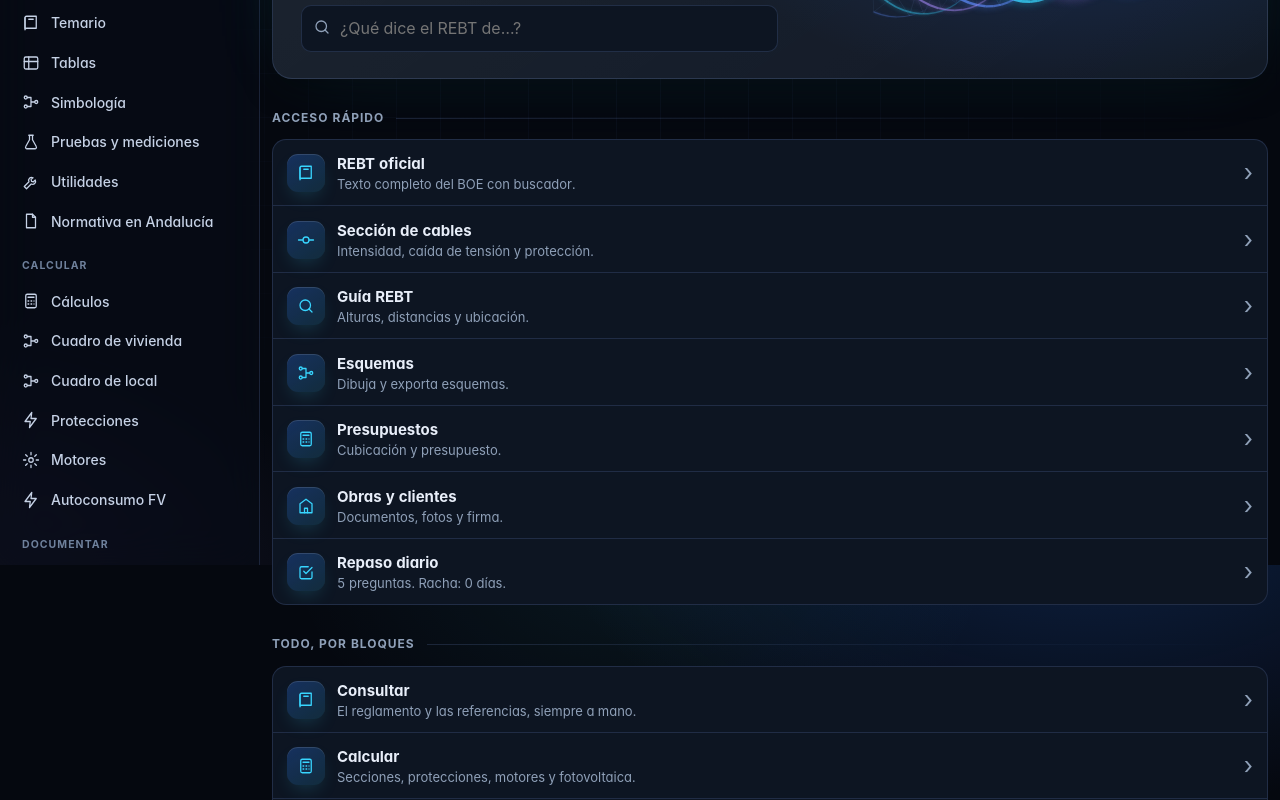
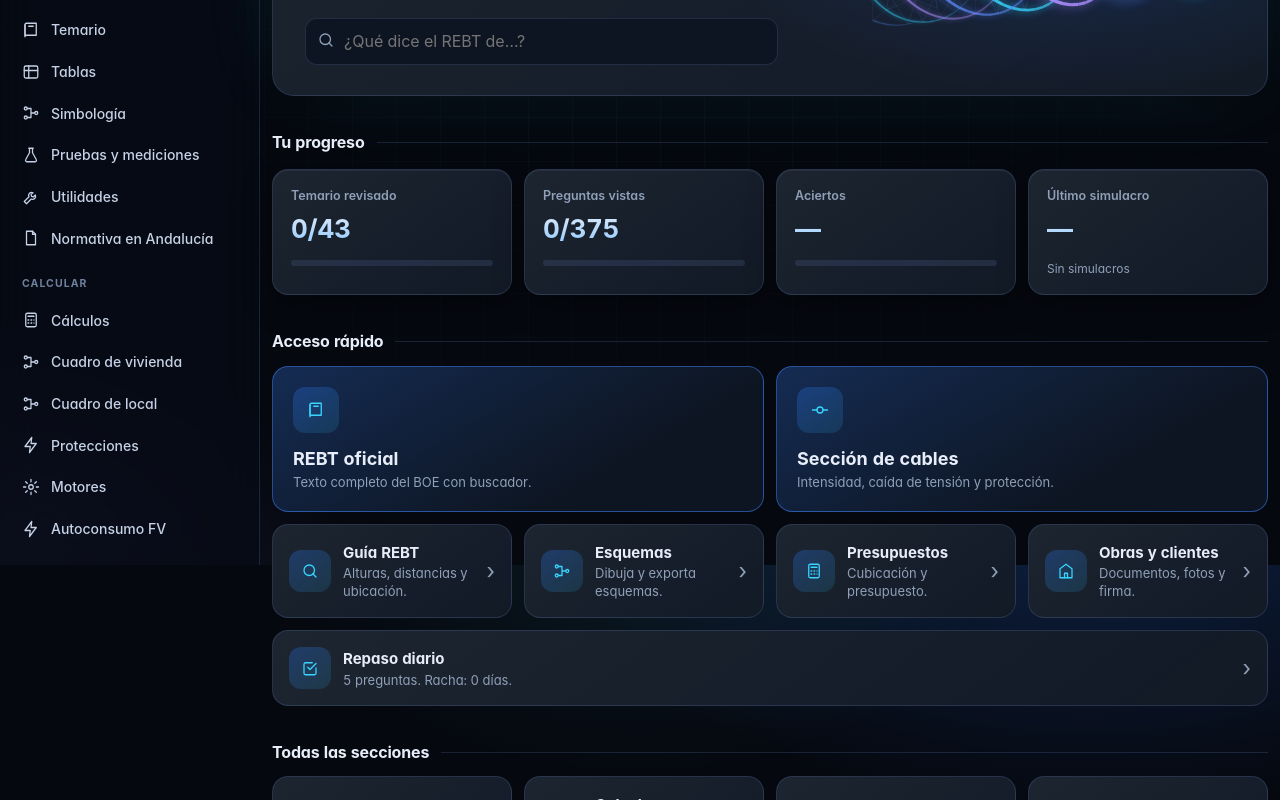
Before and after one commit to lorenzo2t2/rebt-pro, a plain HTML site: page app/index.html in a window 1280 px wide. Shown: the part 235-1035 px from the top of the page. Drawn offline with Linux system fonts and the light colour scheme.

Commit message:
v1.14.0: portada y tarjetas rediseñadas (bloques tipo bento, progreso arriba)
Co-Authored-By: Claude Sonnet 5.5 <noreply@anthropic.com>

```diff
--- a/app/css/style.css
+++ b/app/css/style.css
@@ -361,3 +361,49 @@ th{background:var(--panel2)}
 .tv .tt{fill:var(--text);font:600 12px system-ui,sans-serif}.tv .ts{fill:var(--muted);font:11px system-ui,sans-serif}.tv .big{fill:var(--text);font:700 15px system-ui,sans-serif}.tv .wt{fill:#fff;font:700 11px system-ui,sans-serif;text-anchor:middle}
 .tv .tm{fill:var(--accent);font:600 11px system-ui,sans-serif}.tv .ln{stroke:var(--text);stroke-width:1.6;fill:none}.tv .ln.ac{stroke:var(--accent);stroke-width:1.8}.tv .dm{stroke:var(--accent);stroke-width:1.2;fill:none;stroke-dasharray:4 3}.tv .pc{stroke:var(--text);stroke-width:3}
 .gimg{display:block;width:100%;max-width:780px;height:auto;margin:0 auto;background:#fff;border-radius:6px;padding:4px}.gh{margin:16px 0 8px;color:var(--accent)}
+
+/* ================= Diseño v4: ordenado, por bloques (bento) ================= */
+h2{text-transform:none;letter-spacing:-.01em;font-size:16px;font-weight:700;color:var(--text);margin:34px 0 12px}
+h2::after{background:var(--line)}
+#view{max-width:1180px}
+.top{border-radius:22px;padding:30px 32px}
+.top .kick{text-transform:none;letter-spacing:.02em;font-size:13px;font-weight:600}
+.top h1{font-size:clamp(32px,4.6vw,48px)}
+.kpis{grid-template-columns:repeat(4,1fr);margin-top:14px}
+.kpis>div{padding:16px 18px;border-radius:16px}
+.kpis small{font-size:12.5px}
+.kpis strong{font-size:26px;margin:4px 0 10px}
+.tiles{gap:12px}
+.tile,a.card{transform:none!important;border-radius:16px;padding:16px;align-items:center;transition:border-color .15s,background .15s}
+.tile::after,a.card::after{display:none}
+.tile:hover,a.card:hover{box-shadow:none;border-color:var(--accent);background:var(--glass),var(--panel2)}
+.tile .ti{transform:none;width:42px;height:42px;border-radius:12px;box-shadow:none}
+.tile b,.tile span{transform:none}
+.tile>div:last-child{min-width:0;flex:1}
+.tile::before{content:"›";order:3;margin-left:auto;color:var(--muted);font-size:22px;line-height:1}
+.bento{grid-template-columns:repeat(4,1fr)}
+.bento .tile:nth-child(-n+2){grid-column:span 2;flex-direction:column;align-items:flex-start;justify-content:space-between;min-height:132px;padding:20px;background:linear-gradient(150deg,color-mix(in srgb,var(--brand) 22%,var(--panel)),var(--panel) 70%);border-color:color-mix(in srgb,var(--brand) 40%,var(--glassb))}
+.bento .tile:nth-child(-n+2)::before{display:none}
+.bento .tile:nth-child(-n+2) b{font-size:18px}
+.bento .tile:nth-child(-n+2) .ti{width:46px;height:46px}
+.chip{border-radius:10px}
+.btn,input,select,textarea,.opt,details,.note{border-radius:12px}
+#nav a{border-radius:10px;padding:9px 12px}
+#nav a.on{box-shadow:none;background:color-mix(in srgb,var(--brand) 20%,transparent);color:#fff}
+:root[data-theme="light"] #nav a.on{color:var(--brand)}
+:root[data-estilo="sobrio"] .bento .tile:nth-child(-n+2){background:var(--panel2)}
+@media (max-width:1000px){.bento{grid-template-columns:repeat(2,1fr)}.kpis{grid-template-columns:repeat(2,1fr)}}
+@media (max-width:860px){.tile{flex-direction:row}.bento .tile:nth-child(-n+2){flex-direction:row;align-items:center;min-height:0;padding:14px;grid-column:span 2}.bento .tile:nth-child(-n+2) b{font-size:15px}.bento .tile:nth-child(-n+2) .ti{width:40px;height:40px}.bento .tile:nth-child(-n+2) span{display:block}.tiles{grid-template-columns:1fr 1fr}.tile::before{display:none}.top{padding:20px 18px}}
+@media (max-width:520px){.bento .tile:nth-child(n+3){grid-column:span 2}.tiles:not(.bento){grid-template-columns:1fr}}
+/* v4: anula la lista continua anterior y vuelve a tarjetas en cuadrícula */
+.tiles{display:grid;grid-template-columns:repeat(auto-fill,minmax(min(100%,240px),1fr));gap:12px;border:0;border-radius:0;overflow:visible;background:transparent;margin:8px 0 18px}
+.tiles.bento{grid-template-columns:repeat(4,1fr)}
+.tiles .tile{border:1px solid var(--glassb);border-bottom:1px solid var(--glassb);border-radius:16px;background:var(--glass),var(--panel);padding:16px;min-height:0;align-items:center}
+.tiles .tile:last-child{border-bottom:1px solid var(--glassb)}
+.tiles .tile::after{display:none}
+.tiles .tile:hover{background:var(--glass),var(--panel2);border-color:var(--accent)}
+.tiles .tile span{font-size:13px}
+.tiles.bento .tile:nth-child(-n+2){background:linear-gradient(150deg,color-mix(in srgb,var(--brand) 22%,var(--panel)),var(--panel) 70%);border-color:color-mix(in srgb,var(--brand) 40%,var(--glassb))}
+@media (max-width:1000px){.tiles.bento{grid-template-columns:repeat(2,1fr)}}
+@media (max-width:520px){.tiles{grid-template-columns:1fr}.tiles.bento{grid-template-columns:1fr 1fr}.tiles.bento .tile:nth-child(n+3){grid-column:span 2}}
+.tiles.bento .tile:last-child{grid-column:1/-1}
--- a/app/js/app.js
+++ b/app/js/app.js
@@ -162,8 +162,15 @@
       <form class="sbox" id="hs" role="search">${ic('search')}<input id="hq" type="search" placeholder="¿Qué dice el REBT de…?" autocomplete="off" aria-label="Buscar en el REBT"></form></div>
       <canvas id="fx3d" aria-hidden="true"></canvas>
     </div>
+    <h2>Tu progreso</h2>
+    <div class="kpis">
+      <div><small>Temario revisado</small><strong>${p.done}/${p.total}</strong><div class="bar"><i style="width:${p.total ? p.done / p.total * 100 : 0}%"></i></div></div>
+      <div><small>Preguntas vistas</small><strong>${s.vistas}/${s.total}</strong><div class="bar"><i style="width:${s.vistas / s.total * 100}%"></i></div></div>
+      <div><small>Aciertos</small><strong>${s.ok + s.ko ? s.pct + ' %' : '—'}</strong><div class="bar"><i style="width:${s.pct}%"></i></div></div>
+      <div><small>Último simulacro</small><strong>${last ? fmt(last.nota, 1) + '/10' : '—'}</strong><div class="muted" style="font-size:12px">${last ? new Date(last.fecha).toLocaleDateString('es-ES') + ' · ' + last.n + ' preguntas' : 'Sin simulacros'}</div></div>
+    </div>
     <h2>Acceso rápido</h2>
-    <div class="tiles">
+    <div class="tiles bento">
       ${tile('#/rebt', 'book', 'REBT oficial', 'Texto completo del BOE con buscador.')}
       ${tile('#/calc/seccion', 'cable', 'Sección de cables', 'Intensidad, caída de tensión y protección.')}
       ${tile('#/guia', 'search', 'Guía REBT', 'Alturas, distancias y ubicación.')}
@@ -172,16 +179,9 @@
       ${tile('#/obras', 'house', 'Obras y clientes', 'Documentos, fotos y firma.')}
       ${tile('#/test/diario', 'check', 'Repaso diario', (diarioHecho() ? 'Hecho hoy. Racha: ' : '5 preguntas. Racha: ') + rachaDiaria() + ' días.')}
     </div>
-    <h2>Todo, por bloques</h2>
+    <h2>Todas las secciones</h2>
     <div class="tiles">${Object.entries(HUBS).map(([k, hb]) => tile('#/' + k, hb.i, hb.t, hb.d)).join('')}</div>
     ${(() => { const fv = store.get('favoritos', []), rc = store.get('recientes', []).filter(x => !fv.some(f => f[0] === x[0])).slice(0, 5); const ch = (a, ico) => a.map(x => `<a class="chip" href="${x[0]}">${ico} ${esc(x[1])}</a>`).join(''); return fv.length || rc.length ? `<h2>Favoritos y recientes</h2><div class="chips">${ch(fv, '★')}${ch(rc, '↺')}</div>` : ''; })()}
-    <h2>Tu actividad</h2>
-    <div class="kpis">
-      <div><small>Temario revisado</small><strong>${p.done}/${p.total}</strong><div class="bar"><i style="width:${p.total ? p.done / p.total * 100 : 0}%"></i></div></div>
-      <div><small>Preguntas vistas</small><strong>${s.vistas}/${s.total}</strong><div class="bar"><i style="width:${s.vistas / s.total * 100}%"></i></div></div>
-      <div><small>Aciertos</small><strong>${s.ok + s.ko ? s.pct + ' %' : '—'}</strong><div class="bar"><i style="width:${s.pct}%"></i></div></div>
-      <div><small>Último simulacro</small><strong>${last ? fmt(last.nota, 1) + '/10' : '—'}</strong><div class="muted" style="font-size:12px">${last ? new Date(last.fecha).toLocaleDateString('es-ES') + ' · ' + last.n + ' preguntas' : 'Sin simulacros'}</div></div>
-    </div>
     <p class="foot">Herramienta de apoyo. El texto oficial del REBT (BOE) y la normativa de tu comunidad autónoma prevalecen siempre. Verifica los resultados antes de ejecutar una instalación real.</p>`;
     if (window.REBTFx) REBTFx.mount($('#fx3d'));
     $('#hs').onsubmit = ev => { ev.preventDefault(); const v = $('#hq').value.trim(); try { sessionStorage.setItem('rebt.gq', v); } catch (x) { } location.hash = '#/guia'; };
--- a/app/sw.js
+++ b/app/sw.js
@@ -1,4 +1,4 @@
-const V='rebt-pro-v22';const F=['./','index.html','css/style.css','js/native.js','js/fx.js','js/calc.js','js/temario.js','js/preguntas.js','js/docs.js','js/guia.js','js/guiaui.js','js/reglamento.js','js/pruebas.js','js/docgen.js','js/simbolos.js','js/esquemas.js','js/motores.js','js/tipicos.js','js/protecciones.js','js/cuadros.js','js/presupuesto.js','js/solar.js','js/obras.js','js/utiles.js','js/preguntas2.js','js/acceso.js','js/andalucia.js','js/temavis.js','js/temas.js','js/update.js','js/app.js','version.json','manifest.webmanifest','icon.svg','icon-192.png','icon-512.png','apple-touch-icon.png','data/rebt.txt','img/guias/g08-f1-tns.png','img/guias/g08-f2-tnc.png','img/guias/g08-f3-tncs.png','img/guias/g08-f4-tt.png','img/guias/g08-f5-it.png','img/guias/g17-fA-envolventes.png','img/guias/g17-fB-cuadro.png','img/guias/g18-f1-circuito-tierra.png','img/guias/g18-fB-tt-defecto.png','img/guias/g19-colores.png','img/guias/g25-fD-acceso.png','img/guias/g25-fE-salon.png','img/guias/g25-fF-dormitorio.png','img/guias/g25-fG-cocina.png','img/guias/g25-fH-bano.png','img/guias/g25-fI-pasillo.png','img/guias/g27-f1-banera.png','img/guias/g27-f2-banera-pared.png','img/guias/g27-f3-ducha.png','img/guias/g27-f4-ducha-pared.png','img/guias/g27-f5-ducha-sin-plato.png','img/guias/g27-f6-ducha-difusor-fijo.png','img/guias/g27-f7-cabina.png'];
+const V='rebt-pro-v25';const F=['./','index.html','css/style.css','js/native.js','js/fx.js','js/calc.js','js/temario.js','js/preguntas.js','js/docs.js','js/guia.js','js/guiaui.js','js/reglamento.js','js/pruebas.js','js/docgen.js','js/simbolos.js','js/esquemas.js','js/motores.js','js/tipicos.js','js/protecciones.js','js/cuadros.js','js/presupuesto.js','js/solar.js','js/obras.js','js/utiles.js','js/preguntas2.js','js/acceso.js','js/andalucia.js','js/temavis.js','js/temas.js','js/update.js','js/app.js','version.json','manifest.webmanifest','icon.svg','icon-192.png','icon-512.png','apple-touch-icon.png','data/rebt.txt','img/guias/g08-f1-tns.png','img/guias/g08-f2-tnc.png','img/guias/g08-f3-tncs.png','img/guias/g08-f4-tt.png','img/guias/g08-f5-it.png','img/guias/g17-fA-envolventes.png','img/guias/g17-fB-cuadro.png','img/guias/g18-f1-circuito-tierra.png','img/guias/g18-fB-tt-defecto.png','img/guias/g19-colores.png','img/guias/g25-fD-acceso.png','img/guias/g25-fE-salon.png','img/guias/g25-fF-dormitorio.png','img/guias/g25-fG-cocina.png','img/guias/g25-fH-bano.png','img/guias/g25-fI-pasillo.png','img/guias/g27-f1-banera.png','img/guias/g27-f2-banera-pared.png','img/guias/g27-f3-ducha.png','img/guias/g27-f4-ducha-pared.png','img/guias/g27-f5-ducha-sin-plato.png','img/guias/g27-f6-ducha-difusor-fijo.png','img/guias/g27-f7-cabina.png'];
 self.addEventListener('install',e=>{e.waitUntil(caches.open(V).then(c=>c.addAll(F)).then(()=>self.skipWaiting()))});
 self.addEventListener('activate',e=>{e.waitUntil(caches.keys().then(k=>Promise.all(k.filter(x=>x!==V).map(x=>caches.delete(x)))).then(()=>self.clients.claim()))});
 self.addEventListener('fetch',e=>{if(e.request.method!=='GET')return;e.respondWith(fetch(e.request).then(r=>{const c=r.clone();caches.open(V).then(x=>x.put(e.request,c));return r}).catch(()=>caches.match(e.request)))});
--- a/app/version.json
+++ b/app/version.json
@@ -1,9 +1,9 @@
 {
- "version": "1.13.1",
+ "version": "1.14.0",
  "minApk": 4,
  "files": {
   "apple-touch-icon.png": "aa69b88802e7",
-  "css/style.css": "208bb824a122",
+  "css/style.css": "765fdff661ce",
   "data/rebt.txt": "d1ef5d28541f",
   "icon-192.png": "00ec0fe72877",
   "icon-512.png": "0e3a1c0757a7",
@@ -34,7 +34,7 @@
   "index.html": "ca216f318b5a",
   "js/acceso.js": "71931362913e",
   "js/andalucia.js": "ae5e8c3daac9",
-  "js/app.js": "d0f34eba8e69",
+  "js/app.js": "e0a2b0af8710",
   "js/calc.js": "fcfcb6ec82ce",
   "js/cuadros.js": "aa8e5f119dfc",
   "js/docgen.js": "e86fe737ba1b",
```
